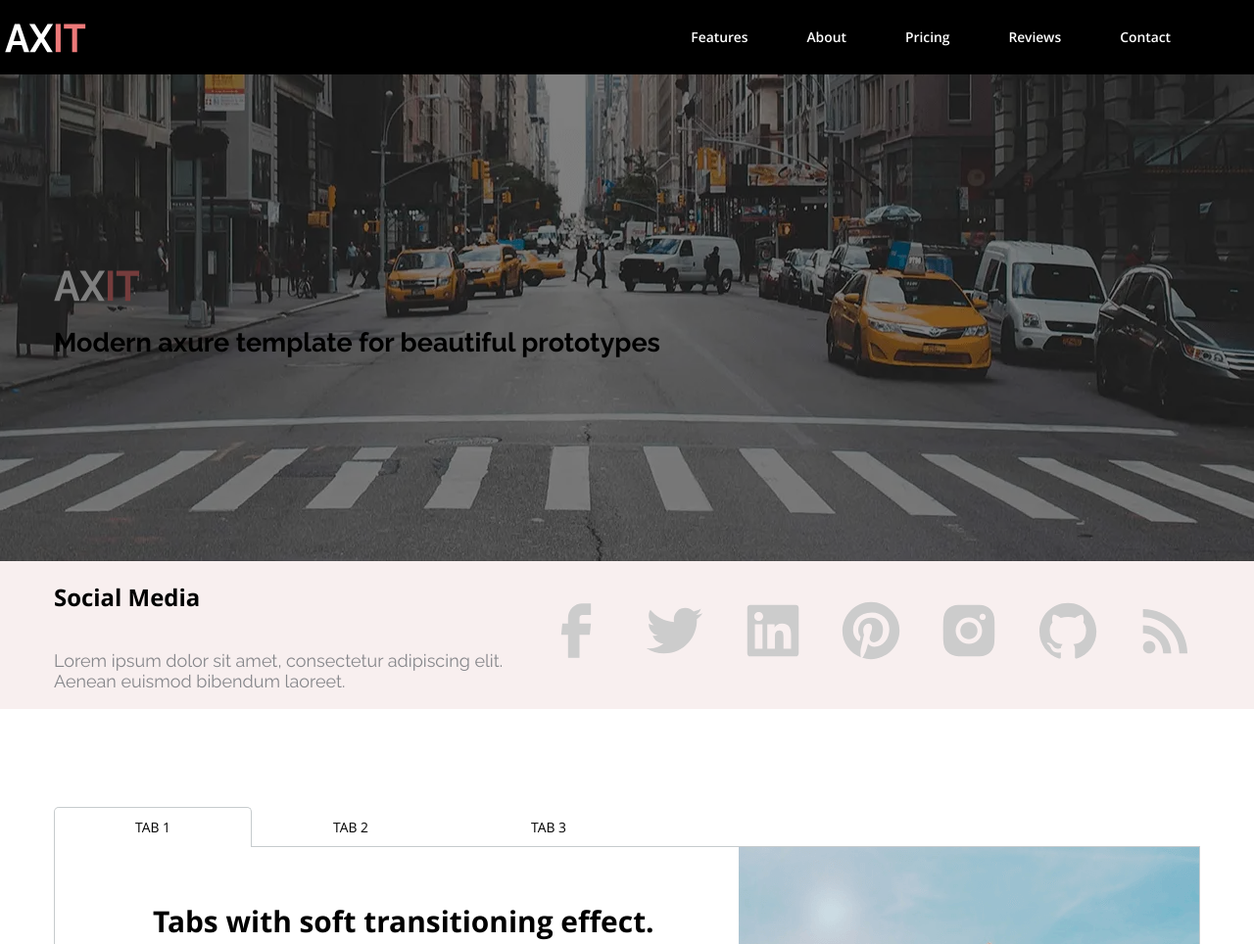
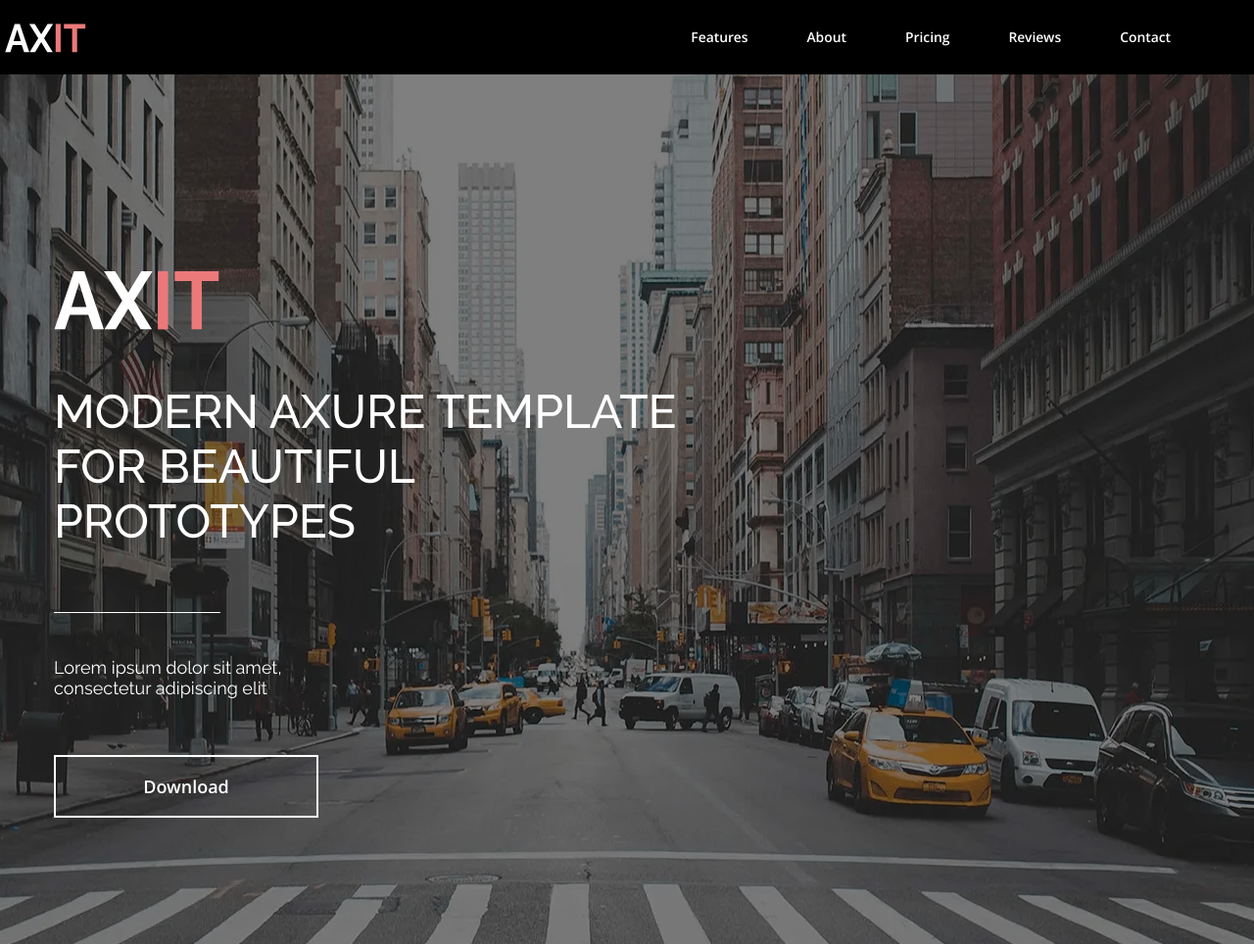
Before and after one commit to payne52/AXIT, a plain HTML site: page index.html in a window 1280 px wide. Shown: the top 964 px of the page at 98% size. Drawn offline with Linux system fonts and the light colour scheme.

Commit message:
created section Banner

```diff
--- a/css/banner.css
+++ b/css/banner.css
@@ -4,6 +4,7 @@
     background-image: url(../images/banner.webp);
     background-repeat: no-repeat;
     background-position: center bottom;
+    color: #fff;
 }
 .banner::after {
     content: '';
@@ -15,3 +16,29 @@
     left: 0;
     background: rgba(0, 0, 0, 0.5);
 }
+.banner > .container {
+    position: relative;
+    z-index: 1;
+}
+.banner__description {
+    width: calc(7 / 12 * 100%);
+}
+.banner__logo-img {
+    width: 170px;
+}
+.banner__title {
+    margin: 50px 0 45px;
+}
+.banner__title::after {
+    content: '';
+    display: block;
+    width: 170px;
+    border-top: 1px solid #fff;
+    margin-top: 65px;
+}
+.banner__text {
+    max-width: 40%;
+}
+.banner__button {
+    margin-top: 40px;
+}
--- a/css/basic.css
+++ b/css/basic.css
@@ -3,6 +3,12 @@ body {
     font-weight: 400;
     font-size: 18px;
     margin: 0;
+}
+h1 {
+    font-family: 'Raleway';
+    font-weight: 500;
+    font-size: 2.66em;
+    text-transform: uppercase;
 }
 h2 {
     font-size: 2em;
@@ -50,13 +56,15 @@ button {
     cursor: pointer;
     padding: 0;
     line-height: 60px;
-}
-.button_filled {
-    background-color: #EC7979;
+    min-width: 270px;
     font-family: 'Open Sans', sans-serif;
     font-weight: 600;
     font-size: 1em;
     color: #fff;
+    transition-duration: .1s;
+}
+.button_filled {
+    background-color: #EC7979;
     border: 0;
     outline: none;
 }
@@ -68,3 +76,17 @@ button {
     background-color: #EC7979;
     box-shadow: 0 0 10px #AB4949 inset;
 }
+.button_outline {
+    border: 2px solid #fff;
+    background: none;
+}
+.button_outline:hover,
+.button_outline:focus-visible {
+    color: #EC7979;
+    border-color: #EC7979;
+}
+.button_outline:active {
+    color: #fff;
+    border-color: #AB4949;
+    background-color: #AB4949;
+}
--- a/css/fonts.css
+++ b/css/fonts.css
@@ -2,6 +2,11 @@
     font-family: 'Raleway';
     font-weight: 400;
     src: local('Raleway'), url('../fonts/Raleway-Regular.woff') format('woff');
+}
+@font-face {
+    font-family: 'Raleway';
+    font-weight: 500;
+    src: local('Raleway Medium'), url('../fonts/Raleway-Medium.woff') format('woff');
 }
 @font-face {
     font-family: 'Raleway';
--- a/css/header.css
+++ b/css/header.css
@@ -23,7 +23,7 @@
     font-size: 0.77em;
     color: #fff;
     text-decoration: none;
-    transition-duration: .2s;
+    transition-duration: .1s;
 }
 .header__menu-link:hover {
     color: #EC7979;
--- a/index.html
+++ b/index.html
@@ -52,6 +52,10 @@
                 <div class="banner__description">
                     <img src="./images/logo.svg" alt="logo" class="banner__logo-img">
                     <h1 class="banner__title">Modern axure template for beautiful prototypes</h1>
+                    <p class="banner__text">
+                        Lorem ipsum dolor sit amet, consectetur adipiscing elit
+                    </p>
+                    <button class="banner__button button_outline">Download</button>
                 </div>
             </div>
         </section>
```
Also changed, not shown: README.md, fonts/Raleway-Medium.woff (added).
